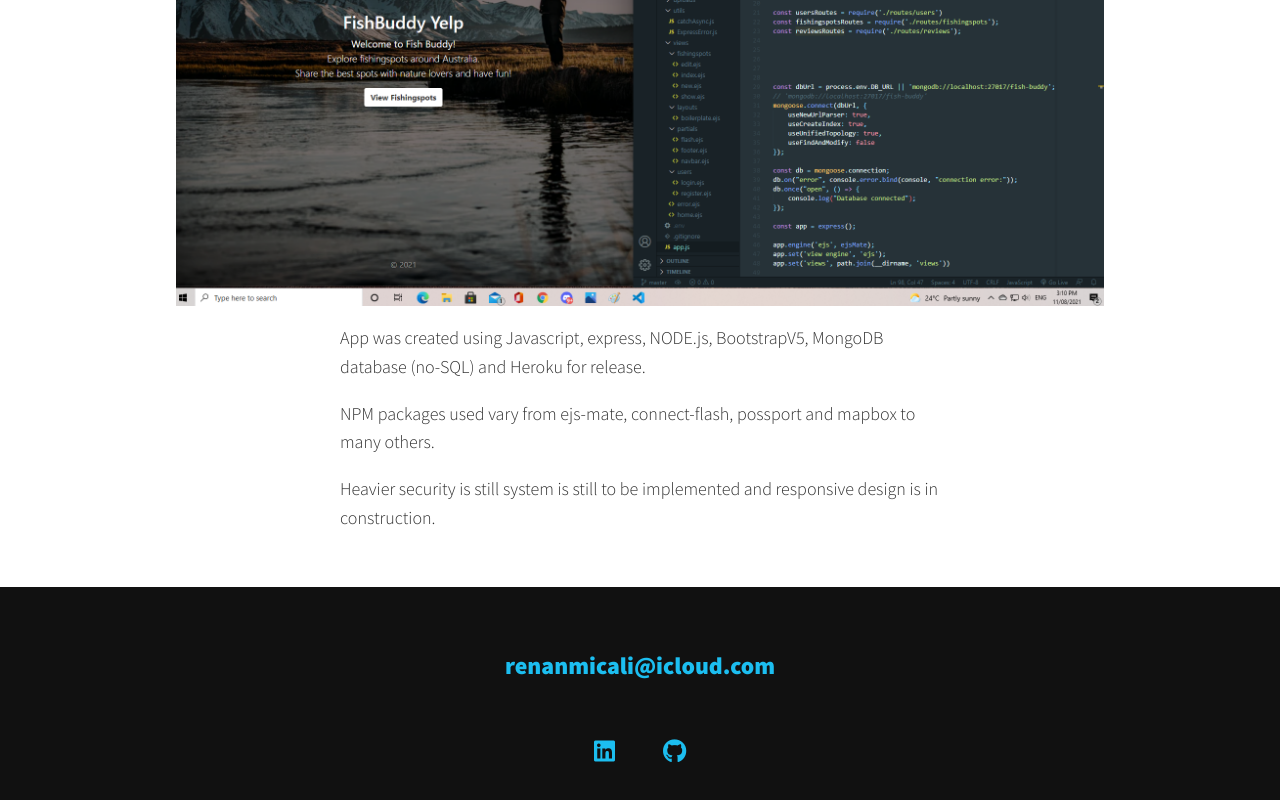
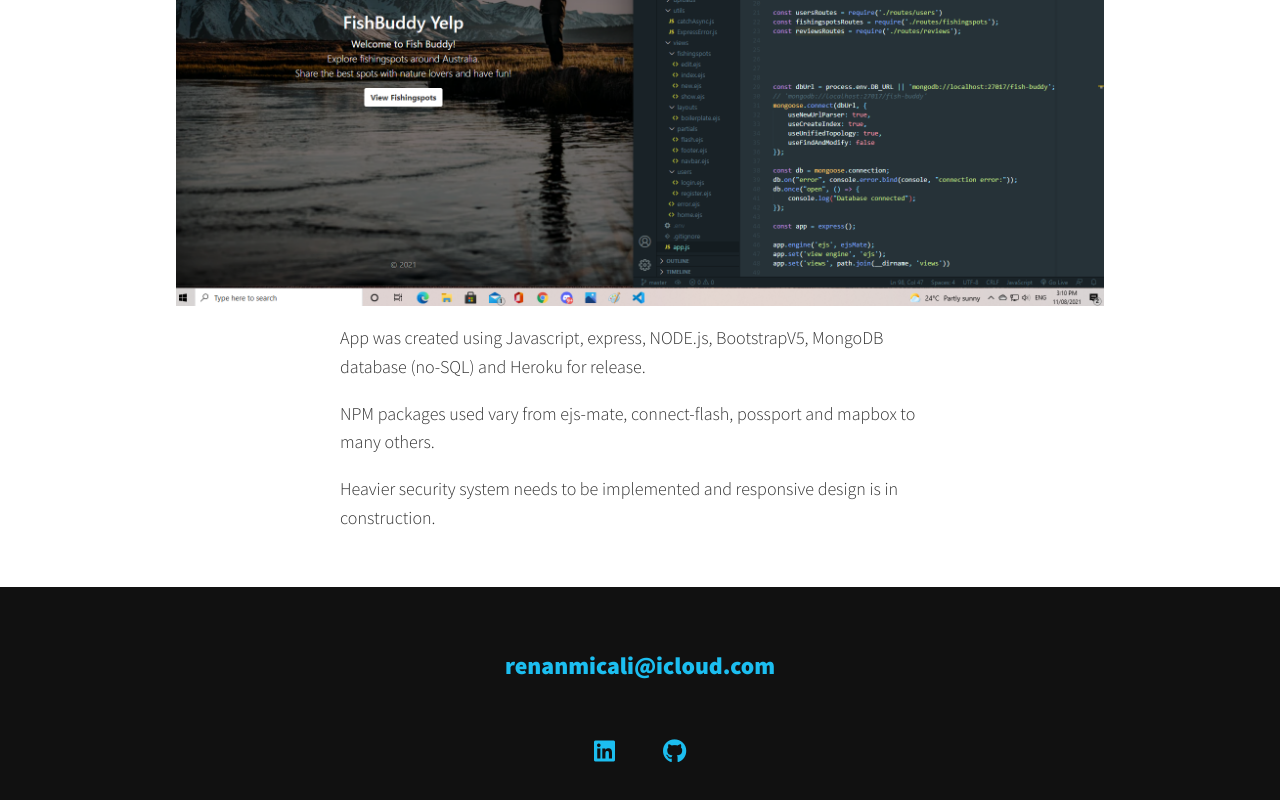
Before and after one commit to renanmicali/renanmicali.github.io, a plain HTML site: page fishbuddy.html in a window 1280 px wide. Shown: the part 1043-1843 px from the top of the page. Drawn offline with nearby package versions, Linux system fonts and the light colour scheme.

Commit message:
Add files via upload
typos corrected

```diff
--- a/fishbuddy.html
+++ b/fishbuddy.html
@@ -54,7 +54,7 @@
         <p>App was created using Javascript, express, NODE.js, BootstrapV5, MongoDB database (no-SQL) and Heroku for
             release.</p>
         <p>NPM packages used vary from ejs-mate, connect-flash, possport and mapbox to many others.</p>
-        <p>Heavier security is still system is still to be implemented and responsive design is in construction.</p>
+        <p>Heavier security system needs to be implemented and responsive design is in construction.</p>
     </div>
 
 
```
